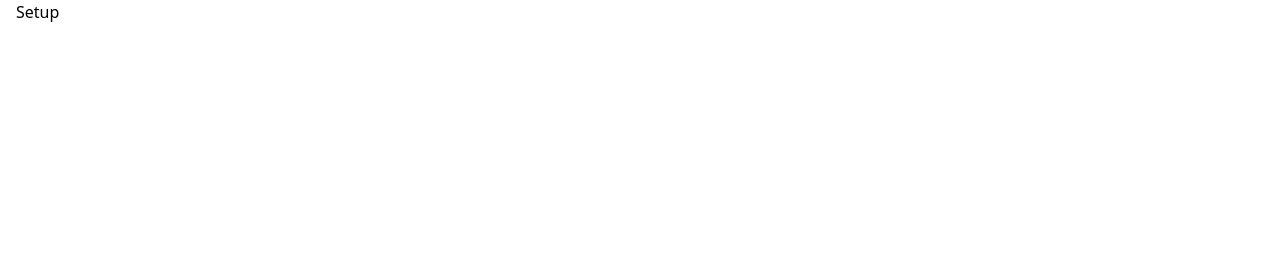
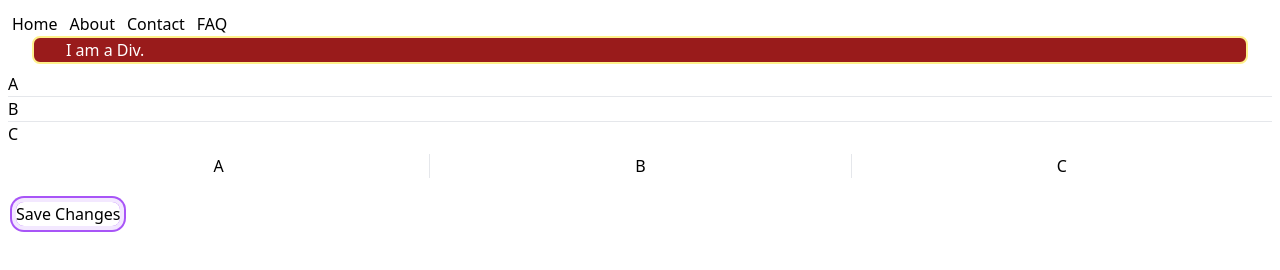
Before and after one commit to ManyuDhyani/Landing-Page-Tailwind-CSS, a website built with Vite: page Margins_Borders_and_Padding_Concepts/index.html in a window 1280 px wide. Built offline with nearby package versions, Linux system fonts and the light colour scheme.

Commit message:
index.html Update: Margins_Borders_and_Padding_Concepts

```diff
--- a/Margins_Borders_and_Padding_Concepts/index.html
+++ b/Margins_Borders_and_Padding_Concepts/index.html
@@ -8,6 +8,34 @@
     <title>Document</title>
 </head>
 <body>
-    <div class="mx-4">Setup</div>
+    <nav>
+        <ul class="flex space-x-3 space-y-3">
+            <!--Classes don't get applied to First Element.
+            So we can use a empty <li> so that classes get applied from "Home"-->
+            <li></li>
+            <li>Home</li>
+            <li>About</li>
+            <li>Contact</li>
+            <li>FAQ</li>
+        </ul>
+    </nav>
+    <div>
+        <div class="w-100 mx-8 px-8 rounded-lg border-2 border-yellow-200 bg-red-800 text-white">
+            I am a Div.
+        </div>
+        <div class="m-2 grid grid-cols-1 divide-y">
+            <div>A</div>
+            <div>B</div>
+            <div>C</div>
+          </div>
+          <div class="m-2 grid grid-cols-3 divide-x text-center">
+            <div>A</div>
+            <div>B</div>
+            <div>C</div>
+          </div>
+          <button class="m-4 ring-2 ring-purple-500 ring-offset-4 ring-offset-purple-100 rounded-lg">
+            Save Changes
+          </button>
+    </div>
 </body>
 </html>
```
Also changed, not shown: Assests/Readme Images/Margins_Borders_and_Padding_Concepts.png (added).
